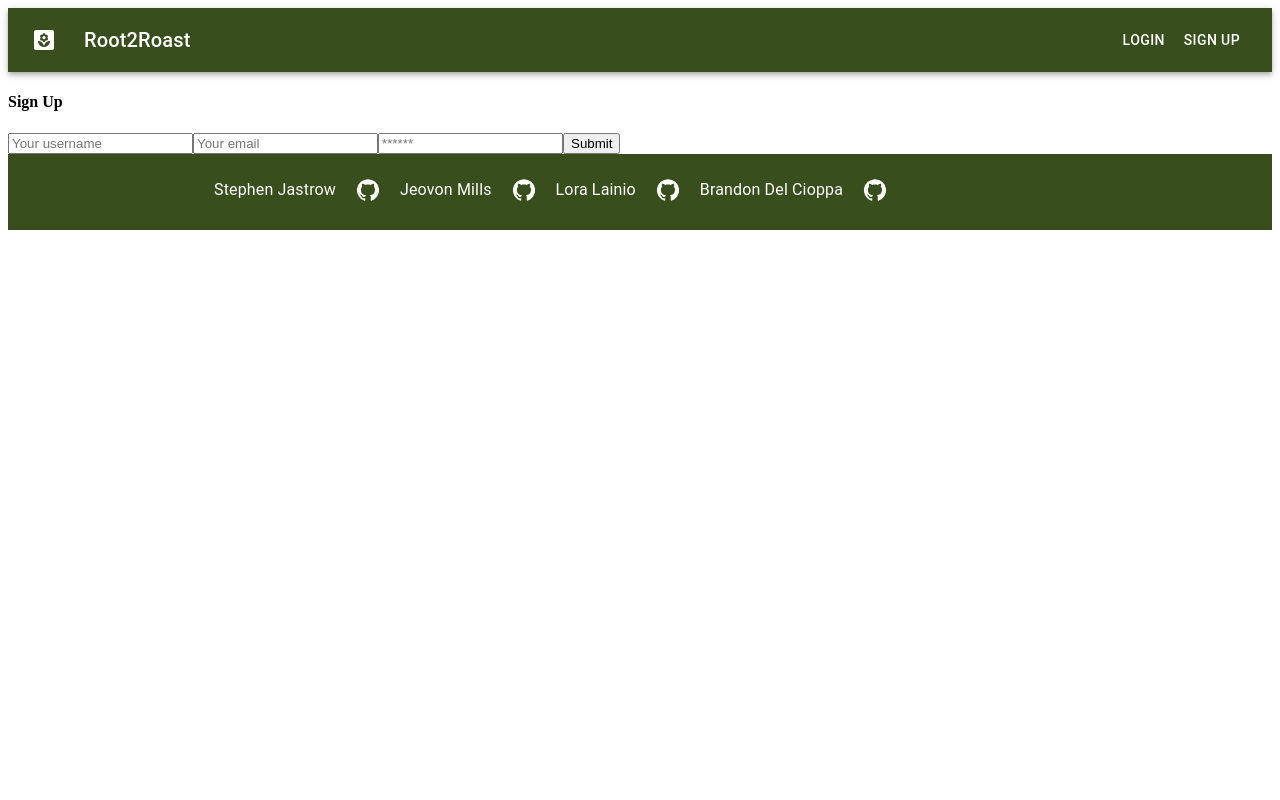
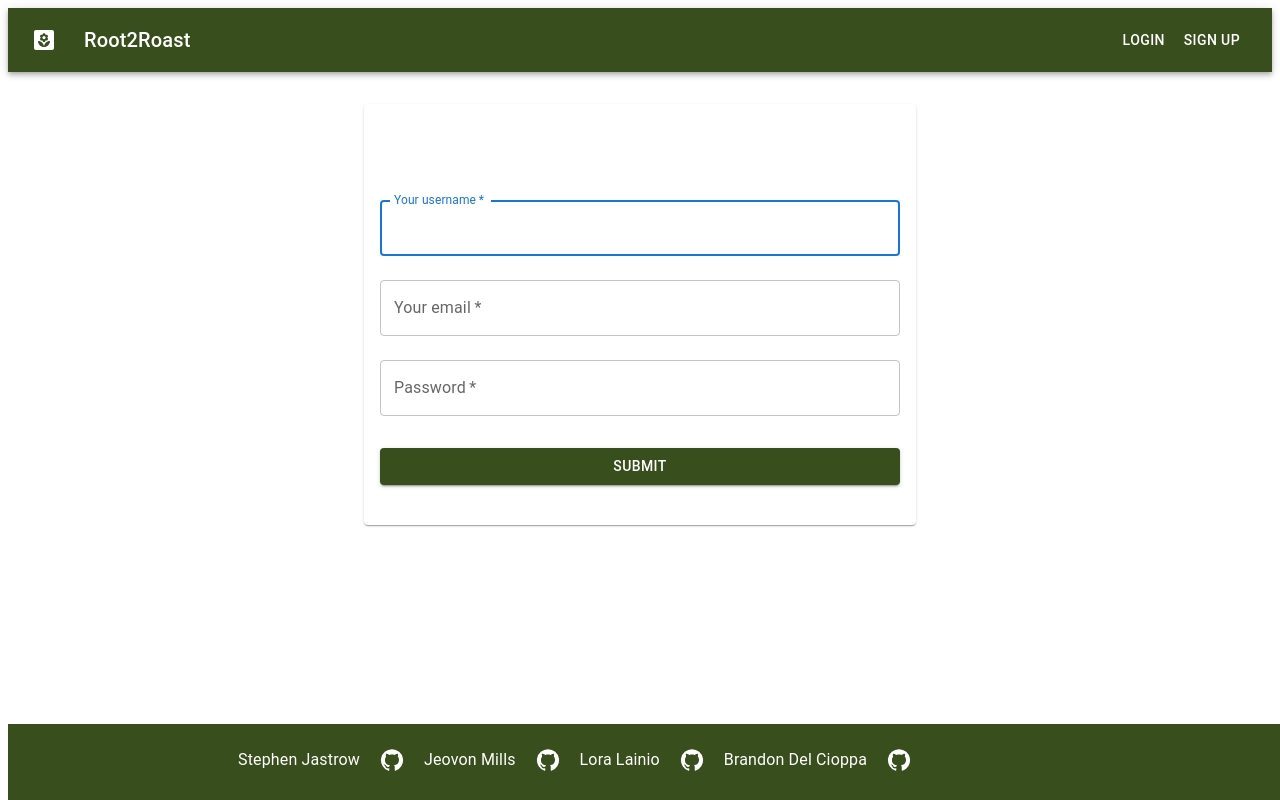
Before and after one commit to BrandonDell/Root2Roast, a React (Vite) app in the folder client/: page /signup in a window 1280 px wide. Built offline with nearby package versions, Linux system fonts and the light colour scheme.

Commit message:
edited footer to sit at bottom of every page. Refactored login and signup to be in MUI.

```diff
--- a/client/src/components/Footer.jsx
+++ b/client/src/components/Footer.jsx
@@ -15,6 +15,9 @@ const Footer = () => {
         mt: "auto",
         backgroundColor: "#384e1d",
         color: "#fff",
+        position: "fixed",
+        bottom: 0,
+        width: "100%",
       }}
     >
       <Container maxWidth="md" sx={{ display: "flex", gap: "20px" }}>
--- a/client/src/pages/Login.jsx
+++ b/client/src/pages/Login.jsx
@@ -1,12 +1,24 @@
-import { useState } from 'react';
-import { Link } from 'react-router-dom';
-import { useMutation } from '@apollo/client';
-import { LOGIN_USER } from '../utils/mutations';
+import { useState } from "react";
+import { Link } from "react-router-dom";
+import { useMutation } from "@apollo/client";
+import { LOGIN_USER } from "../utils/mutations";
 
-import Auth from '../utils/auth';
+import Auth from "../utils/auth";
+
+import {
+  Container,
+  Box,
+  Card,
+  CardHeader,
+  CardContent,
+  TextField,
+  Button,
+  Typography,
+  Alert,
+} from "@mui/material";
 
 const Login = (props) => {
-  const [formState, setFormState] = useState({ email: '', password: '' });
+  const [formState, setFormState] = useState({ email: "", password: "" });
   const [login, { error, data }] = useMutation(LOGIN_USER);
 
   // update state based on form input changes
@@ -35,59 +47,74 @@ const Login = (props) => {
 
     // clear form values
     setFormState({
-      email: '',
-      password: '',
+      email: "",
+      password: "",
     });
   };
 
   return (
-    <main className="flex-row justify-center mb-4">
-      <div className="col-12 col-lg-10">
-        <div className="card">
-          <h4 className="card-header bg-dark text-light p-2">Login</h4>
-          <div className="card-body">
+    <Container component="main" maxWidth="sm">
+      <Box display="flex" flexDirection="column" alignItems="center" mt={4}>
+        <Card>
+          <CardHeader
+            title="Login"
+            sx={{ backgroundColor: "dark", color: "white", p: 2 }}
+          />
+          <CardContent>
             {data ? (
-              <p>
-                Success! You may now head{' '}
+              <Typography variant="body1">
+                Success! You may now head{" "}
                 <Link to="/">back to the homepage.</Link>
-              </p>
+              </Typography>
             ) : (
               <form onSubmit={handleFormSubmit}>
-                <input
-                  className="form-input"
-                  placeholder="Your email"
+                <TextField
+                  variant="outlined"
+                  margin="normal"
+                  required
+                  fullWidth
+                  id="email"
+                  label="Your email"
                   name="email"
-                  type="email"
+                  autoComplete="email"
+                  autoFocus
                   value={formState.email}
                   onChange={handleChange}
                 />
-                <input
-                  className="form-input"
-                  placeholder="******"
+                <TextField
+                  variant="outlined"
+                  margin="normal"
+                  required
+                  fullWidth
                   name="password"
+                  label="Password"
                   type="password"
+                  id="password"
+                  autoComplete="current-password"
                   value={formState.password}
                   onChange={handleChange}
                 />
-                <button
-                  className="btn btn-block btn-primary"
-                  style={{ cursor: 'pointer' }}
+                <Button
                   type="submit"
+                  fullWidth
+                  variant="contained"
+                  color="primary"
+                  sx={{ mt: 3, mb: 2, backgroundColor:"#384e1d" }}
                 >
                   Submit
-                </button>
+                </Button>
               </form>
             )}
 
             {error && (
-              <div className="my-3 p-3 bg-danger text-white">
+              <Alert severity="error" sx={{ mt: 3 }}>
                 {error.message}
-              </div>
+              </Alert>
             )}
-          </div>
-        </div>
-      </div>
-    </main>
+          </CardContent>
+        </Card>
+      </Box>
+    </Container>
   );
 };
 
--- a/client/src/pages/Signup.jsx
+++ b/client/src/pages/Signup.jsx
@@ -1,16 +1,27 @@
-import { useState } from 'react';
-import { Link } from 'react-router-dom';
+import { useState } from "react";
+import { Link } from "react-router-dom";
+import { useMutation } from "@apollo/client";
+import { ADD_USER } from "../utils/mutations";
 
-import { useMutation } from '@apollo/client';
-import { ADD_USER } from '../utils/mutations';
+import Auth from "../utils/auth";
 
-import Auth from '../utils/auth';
+import {
+  Container,
+  Box,
+  Card,
+  CardHeader,
+  CardContent,
+  TextField,
+  Button,
+  Typography,
+  Alert,
+} from "@mui/material";
 
 const Signup = () => {
   const [formState, setFormState] = useState({
-    username: '',
-    email: '',
-    password: '',
+    username: "",
+    email: "",
+    password: "",
   });
   const [addUser, { error, data }] = useMutation(ADD_USER);
 
@@ -39,61 +50,80 @@ const Signup = () => {
   };
 
   return (
-    <main className="flex-row justify-center mb-4">
-      <div className="col-12 col-lg-10">
-        <div className="card">
-          <h4 className="card-header bg-dark text-light p-2">Sign Up</h4>
-          <div className="card-body">
+    <Container component="main" maxWidth="sm">
+      <Box display="flex" flexDirection="column" alignItems="center" mt={4}>
+        <Card>
+          <CardHeader
+            title="Sign Up"
+            sx={{ backgroundColor: "dark", color: "white", p: 2 }}
+          />
+          <CardContent>
             {data ? (
-              <p>
-                Success! You may now head{' '}
+              <Typography variant="body1">
+                Success! You may now head{" "}
                 <Link to="/">back to the homepage.</Link>
-              </p>
+              </Typography>
             ) : (
               <form onSubmit={handleFormSubmit}>
-                <input
-                  className="form-input"
-                  placeholder="Your username"
+                <TextField
+                  variant="outlined"
+                  margin="normal"
+                  required
+                  fullWidth
+                  id="username"
+                  label="Your username"
                   name="username"
-                  type="text"
-                  value={formState.name}
+                  autoComplete="username"
+                  autoFocus
+                  value={formState.username}
                   onChange={handleChange}
                 />
-                <input
-                  className="form-input"
-                  placeholder="Your email"
+                <TextField
+                  variant="outlined"
+                  margin="normal"
+                  required
+                  fullWidth
+                  id="email"
+                  label="Your email"
                   name="email"
-                  type="email"
+                  autoComplete="email"
                   value={formState.email}
                   onChange={handleChange}
                 />
-                <input
-                  className="form-input"
-                  placeholder="******"
+                <TextField
+                  variant="outlined"
+                  margin="normal"
+                  required
+                  fullWidth
                   name="password"
+                  label="Password"
                   type="password"
+                  id="password"
+                  autoComplete="current-password"
                   value={formState.password}
                   onChange={handleChange}
                 />
-                <button
-                  className="btn btn-block btn-primary"
-                  style={{ cursor: 'pointer' }}
+                <Button
                   type="submit"
+                  fullWidth
+                  variant="contained"
+                  color="primary"
+                  sx={{ mt: 3, mb: 2, backgroundColor:"#384e1d" }}
                 >
                   Submit
-                </button>
+                </Button>
               </form>
             )}
 
             {error && (
-              <div className="my-3 p-3 bg-danger text-white">
+              <Alert severity="error" sx={{ mt: 3 }}>
                 {error.message}
-              </div>
+              </Alert>
             )}
-          </div>
-        </div>
-      </div>
-    </main>
+          </CardContent>
+        </Card>
+      </Box>
+    </Container>
   );
 };
 
```
Also changed, not shown: 2 other files (tests, documents, lock files or other folders).
